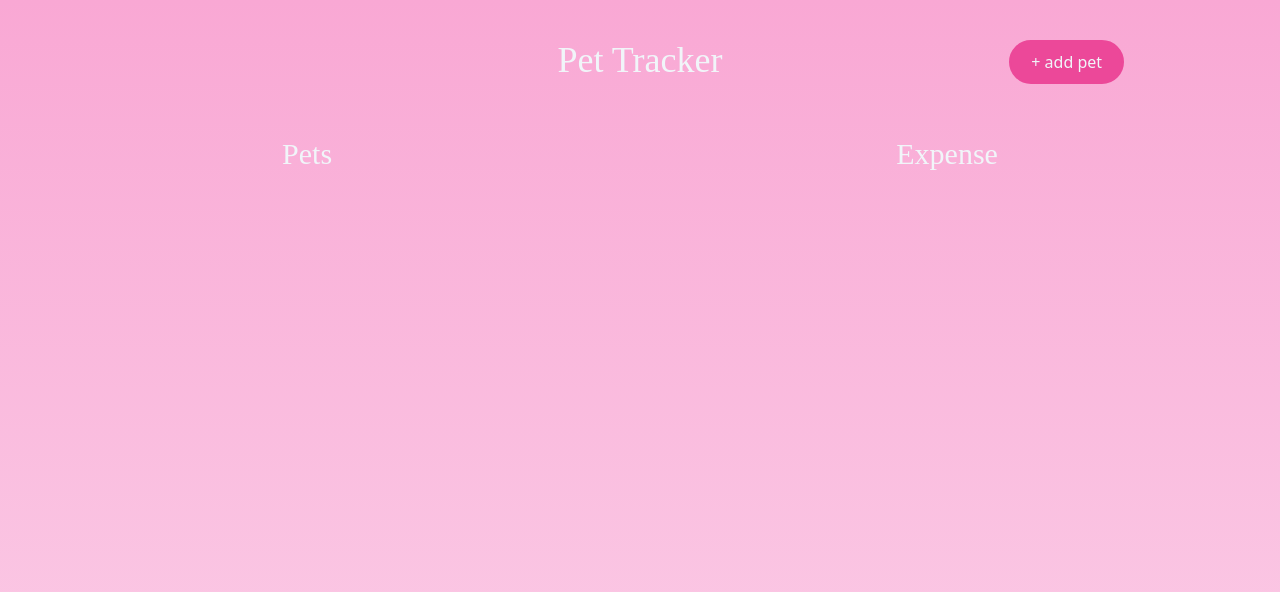
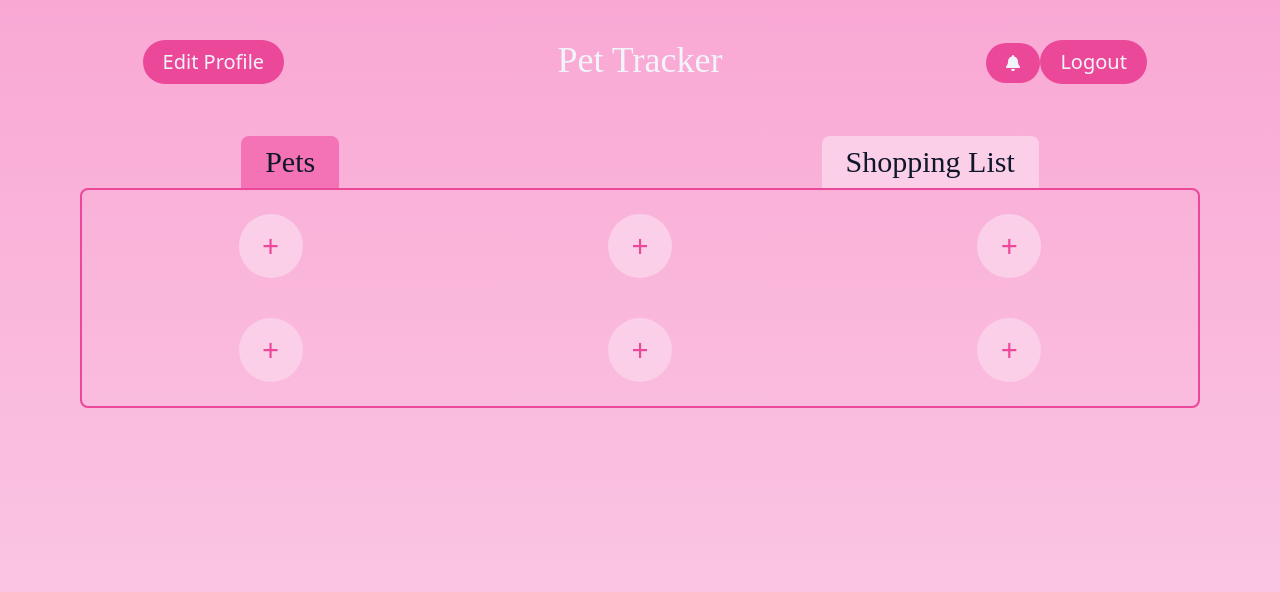
Before and after one commit to MicahYap/PetTracker, a React (Vite) app: page /homepage in a window 1280 px wide. Shown: the top 592 px of the page. Built offline with nearby package versions, Linux system fonts and the light colour scheme; a web font is replaced by a local one.

Commit message:
front end for home screen

```diff
--- /dev/null
+++ b/src/components/HDisplay.jsx
@@ -0,0 +1,68 @@
+import React, { useState } from 'react';
+import { useNavigate } from 'react-router-dom';
+
+function HDisplay() {
+  const navigate =useNavigate();
+  return(
+  <div className="border-2 border-pink-500 mx-20 mb-20 p-6 rounded-lg grid grid-cols-3 grid-rows-2 gap-10">
+      {/* The + button occupies the 1st column, 1st row */}
+      <div className="flex items-center justify-center col-span-1 row-span-1">
+        <button
+          className="text-3xl text-pink-500 hover:text-white hover:bg-pink-400 bg-pink-200 w-16 h-16 rounded-full flex items-center justify-center"
+          onClick={() => navigate('/create_profile')}
+        >
+          +
+        </button>
+      </div>
+
+      {/* Add additional grid items here as needed */}
+      <div className="flex items-center justify-center col-span-1 row-span-1">
+      <button
+          className="text-3xl text-pink-500 hover:text-white hover:bg-pink-400 bg-pink-200 w-16 h-16 rounded-full flex items-center justify-center"
+          onClick={() => navigate('/create_profile')}
+        >
+          +
+        </button>
+        {/* Example content for the 2nd column, 1st row */}
+      </div>
+      <div className="flex items-center justify-center col-span-1 row-span-1">
+      <button
+          className="text-3xl text-pink-500 hover:text-white hover:bg-pink-400 bg-pink-200 w-16 h-16 rounded-full flex items-center justify-center"
+          onClick={() => navigate('/create_profile')}
+        >
+          +
+        </button>
+        {/* Example content for the 3rd column, 1st row */}
+      </div>
+      <div className="flex items-center justify-center col-span-1 row-span-1">
+      <button
+          className="text-3xl text-pink-500 hover:text-white hover:bg-pink-400 bg-pink-200 w-16 h-16 rounded-full flex items-center justify-center"
+          onClick={() => navigate('/create_profile')}
+        >
+          +
+        </button>
+        {/* Example content for the 4th column, 1st row */}
+      </div>
+      <div className="flex items-center justify-center col-span-1 row-span-1">
+      <button
+          className="text-3xl text-pink-500 hover:text-white hover:bg-pink-400 bg-pink-200 w-16 h-16 rounded-full flex items-center justify-center"
+          onClick={() => navigate('/create_profile')}
+        >
+          +
+        </button>
+        {/* Example content for the 1st column, 2nd row */}
+      </div>
+      <div className="flex items-center justify-center col-span-1 row-span-1">
+      <button
+          className="text-3xl text-pink-500 hover:text-white hover:bg-pink-400 bg-pink-200 w-16 h-16 rounded-full flex items-center justify-center"
+          onClick={() => navigate('/create_profile')}
+        >
+          +
+        </button>
+        {/* Example content for the 2nd column, 2nd row */}
+      </div>
+    </div>
+  );
+}
+
+export default HDisplay;
--- a/src/components/HomeScreen.jsx
+++ b/src/components/HomeScreen.jsx
@@ -1,29 +1,55 @@
-import React from "react";
-import '../styles/HomeScreen.css'
+import React, { useState } from 'react';
+import '../styles/HomeScreen.css';
 import { FontAwesomeIcon } from '@fortawesome/react-fontawesome';
-import { faDog } from '@fortawesome/free-solid-svg-icons';
-import { faFrog } from '@fortawesome/free-solid-svg-icons';
-import { faCat } from '@fortawesome/free-solid-svg-icons';
+import { faBell } from '@fortawesome/free-solid-svg-icons';
+import CreateProfile from './CreateProfile';
+import HDisplay from './HDisplay';
 
 function HomeScreen() {
+  const [flag, setFlag] = useState(false);
+
   return (
     <div className="min-h-screen bg-gradient-to-t from-pink-200 to-pink-300">
-    <div className="grid grid-cols-3">
-        <div id="siteName" className=" col-start-2 text-center text-4xl text-slate-100 py-10">
+      <div className="grid grid-cols-3">
+        <button className="col-start-1 justify-self-center self-start py-2 px-5 my-10 text-xl text-slate-100 bg-pink-500 hover:bg-pink-400 rounded-full">
+          Edit Profile
+        </button>
+
+        <div id="siteName" className="col-start-2 text-center text-4xl text-slate-100 py-10">
           Pet Tracker
         </div>
 
-        <button className="col-start-3 justify-self-center self-start py-2 px-5 my-10 text-1xl text-slate-100 border-solid border-2 border-pink-500 bg-pink-500 hover:bg-pink-400 hover: border-pink-400 rounded-full">
-          + add pet
-        </button>
+        <section className="col-start-3 justify-self-center self-start ">
+          <button className="py-2 px-5 text-1xl text-slate-100 bg-pink-500 hover:bg-pink-400 rounded-full">
+            <FontAwesomeIcon icon={faBell} />
+          </button>
+          <button className="py-2 px-5 my-10 text-xl text-slate-100 bg-pink-500 hover:bg-pink-400 rounded-full">
+            Logout
+          </button>
+        </section>
+      </div>
+
+      <div id="picker" className="flex justify-around text-3xl text-slate-100 mt-3">
+        <p
+          className={`px-6 py-2 rounded-t-lg cursor-pointer ${
+            !flag ? 'bg-pink-400 text-slate-900' : 'bg-pink-200 text-slate-900 hover:bg-pink-300'
+          }`}
+          onClick={() => setFlag(false)}
+        >
+          Pets
+        </p>
+        <p
+          className={`px-6 py-2 rounded-t-lg cursor-pointer ${
+            flag ? 'bg-pink-400 text-slate-900' : 'bg-pink-200 text-slate-900 hover:bg-pink-300'
+          }`}
+          onClick={() => setFlag(true)}
+        >
+          Shopping List
+        </p>
+      </div>
+      <HDisplay />
     </div>
-
-      <div id = "picker" className="flex justify-around text-3xl text-slate-100 mt-3">
-        <p>Pets</p>
-        <p>Expense</p>
-      </div>
-    </div>
-  )
+  );
 }
 
 export default HomeScreen;
```
